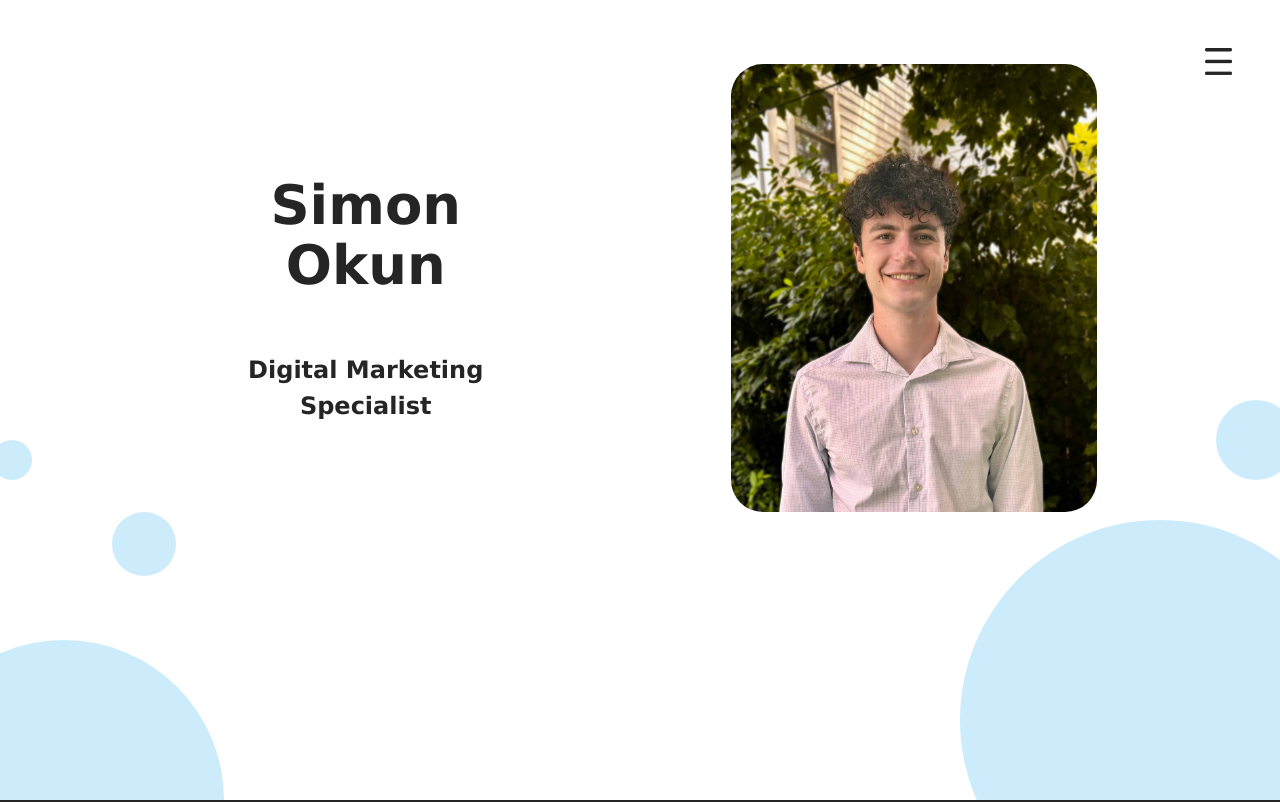
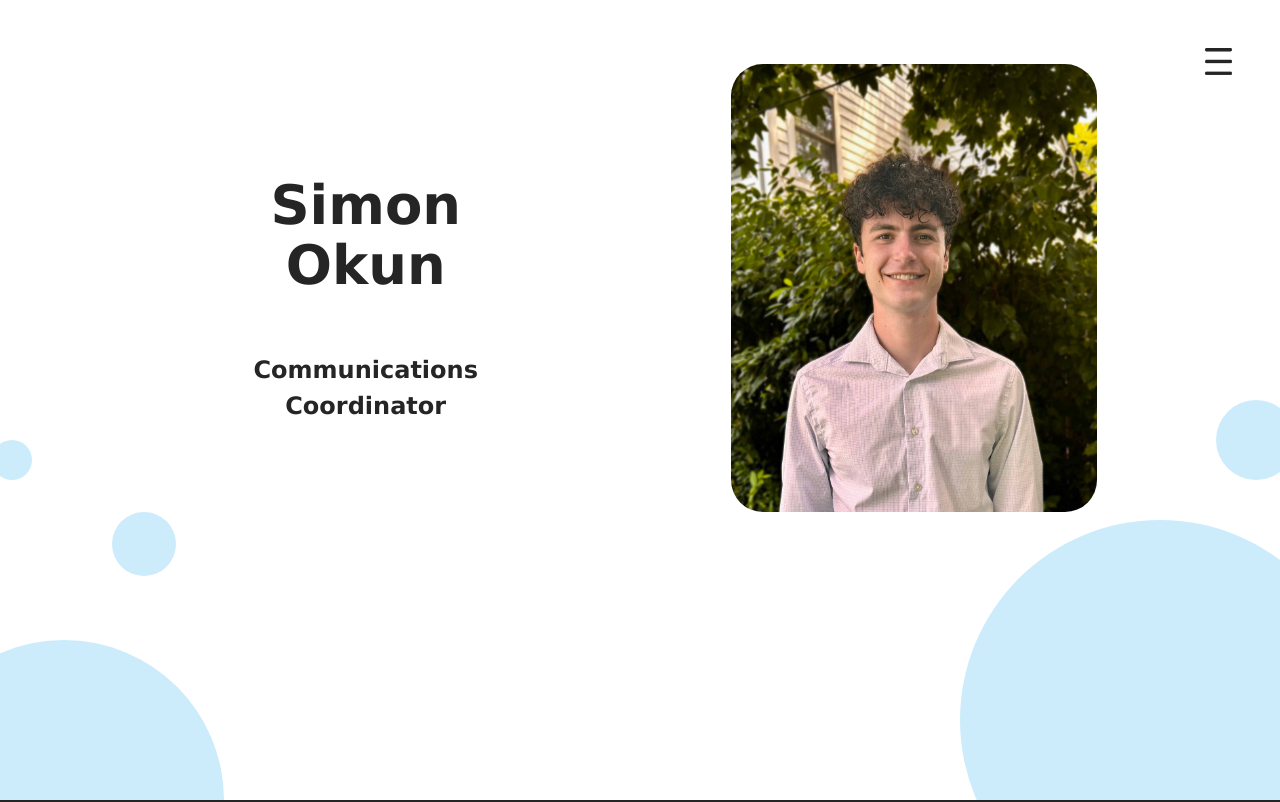
Before and after one commit to okunsimon3/okun_portfolio_final, a React (Vite) app: page / in a window 1280 px wide. Shown: the top 802 px of the page. Built offline with nearby package versions, Linux system fonts and the light colour scheme.

Commit message:
Changed title

```diff
--- a/src/components/HomeContent.jsx
+++ b/src/components/HomeContent.jsx
@@ -8,10 +8,10 @@ export default function HomeContent() {
             <div className="home-content">
                 <div className="home-grid-left">
                     <h1>Simon Okun</h1>
-                    <h2>Digital Marketing Specialist</h2>
+                    <h2>Communications Coordinator</h2>
                 </div>
                 <div className="home-grid-right">
-                    <img src={Headshot} id='home-headshot'/>
+                    <img src={Headshot} id='home-headshot' />
                 </div>
             </div>
             <div className='circle-1'></div>
```
